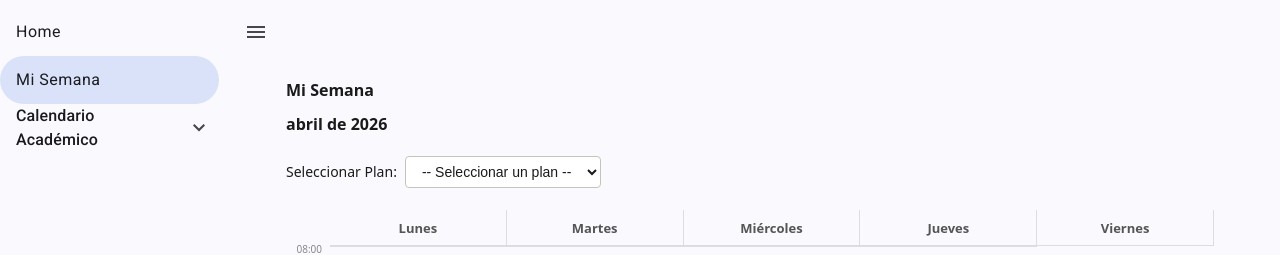
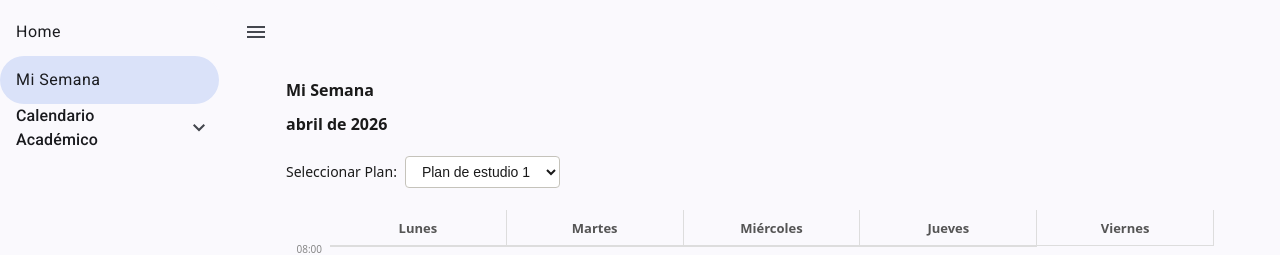
Before and after one commit to nitricx/OrganizadorCursada, an Angular app: page /myWeek/plan/1 in a window 1280 px wide. Shown: the top 255 px of the page. Built offline with nearby package versions, Linux system fonts and the light colour scheme.

Commit message:
feat: refactor plan selection logic and improve default plan handling

```diff
--- a/src/app/components/calendar/calendar.html
+++ b/src/app/components/calendar/calendar.html
@@ -3,7 +3,6 @@
     <div class="calendar-header">
       <h1>Mi Semana</h1>
       <h2>{{ currentDate().toLocaleDateString('es-ES', { month: 'long', year: 'numeric' }) }}</h2>
-      @if (availablePlans().length > 0) {
       <div class="plan-selector">
         <label for="plan-select">Seleccionar Plan:</label>
         <select
@@ -11,13 +10,11 @@
           [value]="selectedPlanId()"
           (change)="onPlanChange($any($event.target).value)"
         >
-            <option value="">-- Seleccionar un plan --</option>
           @for (plan of availablePlans(); track plan.id) {
             <option [value]="plan.id">{{ plan.label }}</option>
           }
         </select>
       </div>
-      }
     </div>
   }
   <div
--- a/src/app/components/calendar/calendar.ts
+++ b/src/app/components/calendar/calendar.ts
@@ -36,12 +36,19 @@ export class Calendar {
 
   /** Track the selected plan from the route */
   private readonly routePlanId = toSignal(
-    this.route.paramMap.pipe(map((params) => params.get('planId') || '1')),
-    { initialValue: '1' },
+    this.route.paramMap.pipe(map((params) => params.get('planId'))),
+    { initialValue: undefined },
   );
 
-  /** Selected plan ID signal (defaults to "1") */
-  selectedPlanId = computed(() => this.routePlanId());
+  /** Selected plan ID signal (defaults to the first available plan) */
+  selectedPlanId = computed(() => {
+    const routeId = this.routePlanId();
+    if (routeId) {
+      return routeId;
+    }
+    const plans = this.availablePlans();
+    return plans.length > 0 ? plans[0].id : '';
+  });
 
   /** Available plans for selection */
   availablePlans = this.planService.plans;
```
Lines whose indentation alone changed are shown as unchanged.
